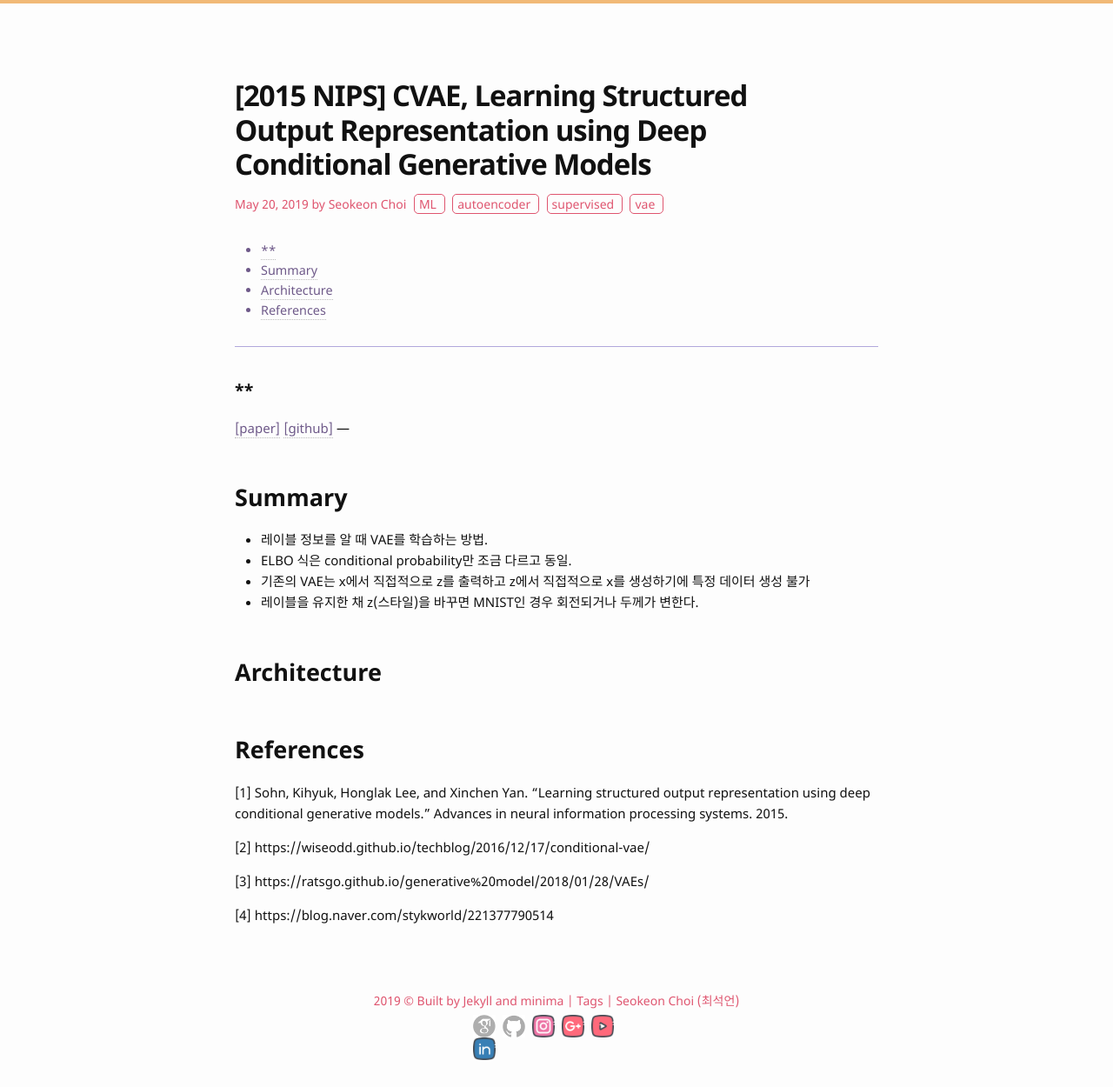
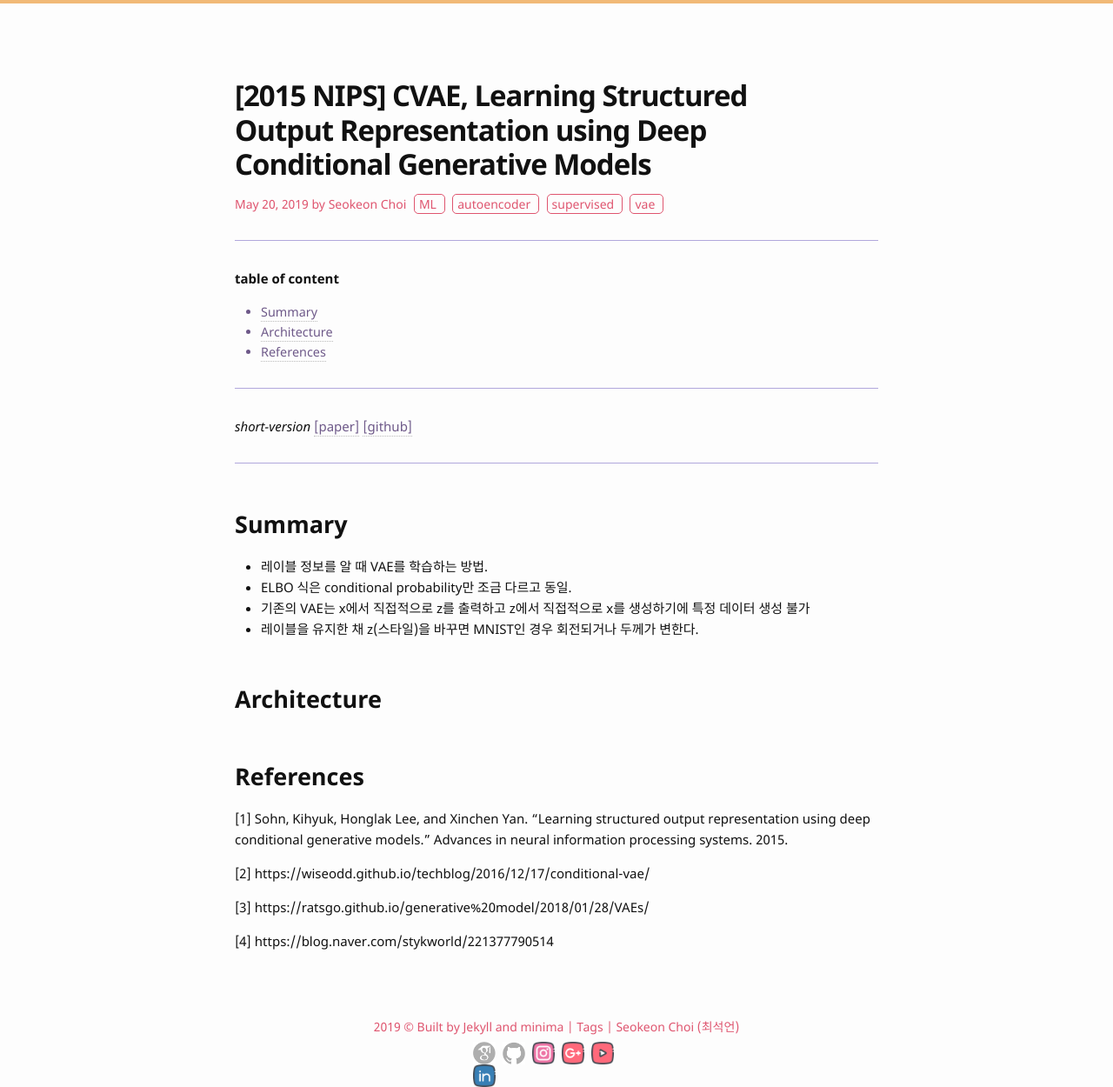
Before and after one commit to bismex/bismex.github.io, a Jekyll site: the page built from _posts/2019-05-20-CVAE.md, in a window 1280 px wide and 1250 px high. Shown: the whole window at 87% size. Built offline with Jekyll 4.4.1, drawn with Linux system fonts in a browser that asks for light colours.

Commit message:
Update 2019-05-20-CVAE.md

```diff
--- a/_posts/2019-05-20-CVAE.md
+++ b/_posts/2019-05-20-CVAE.md
@@ -7,13 +7,19 @@ tags: ML autoencoder supervised vae
 
 <!--more-->
 
+---
+
+**table of content**
+
 {: class="table-of-content"}
 * TOC
 {:toc}
 
 ---
-### *<short-version>*
+
+*short-version*
 [[paper]](https://papers.nips.cc/paper/5775-learning-structured-output-representation-using-deep-conditional-generative-models.pdf) [[github]](https://github.com/timbmg/VAE-CVAE-MNIST)
+
 ---
 
 ## Summary
```
